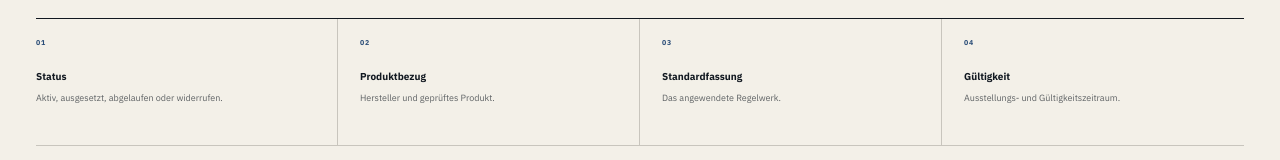
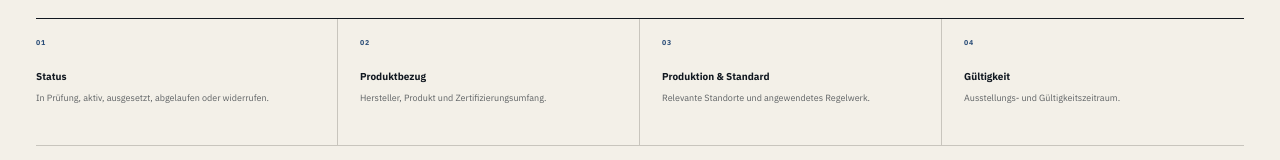
Before and after one commit to dennis-glaser-coder/human-certification-web, a Next.js app: page /pruefen in a window 1280 px wide. Shown: the part 309-469 px from the top of the page. Built offline with nearby package versions, Linux system fonts and the light colour scheme.

Commit message:
ID-Prüfung um Scope Standorte und In-Prüfung-Status erweitern

```diff
--- a/src/app/pruefen/page.js
+++ b/src/app/pruefen/page.js
@@ -7,6 +7,7 @@ import SiteFooter from '../../components/SiteFooter';
 import { getSupabaseBrowserClient } from '../../lib/supabase';
 
 const statusText = {
+  under_review: 'In Prüfung',
   active: 'Aktiv',
   suspended: 'Ausgesetzt',
   expired: 'Abgelaufen',
@@ -39,7 +40,7 @@ export default function VerifyPage() {
 
     const { data, error } = await supabase
       .from('certifications')
-      .select('public_id,status,issued_at,valid_until,last_verified_at,public_note,products(name,manufacturers(name)),standard_versions(version,title)')
+      .select('public_id,status,issued_at,valid_until,last_verified_at,public_note,certification_scope,production_locations,products(name,manufacturers(name)),standard_versions(version,title)')
       .eq('public_id', publicId)
       .maybeSingle();
 
@@ -70,9 +71,9 @@ export default function VerifyPage() {
         </div>
 
         <div className="verifyTrustStrip" aria-label="Prüfinformationen">
-          <div><span>01</span><strong>Status</strong><p>Aktiv, ausgesetzt, abgelaufen oder widerrufen.</p></div>
-          <div><span>02</span><strong>Produktbezug</strong><p>Hersteller und geprüftes Produkt.</p></div>
-          <div><span>03</span><strong>Standardfassung</strong><p>Das angewendete Regelwerk.</p></div>
+          <div><span>01</span><strong>Status</strong><p>In Prüfung, aktiv, ausgesetzt, abgelaufen oder widerrufen.</p></div>
+          <div><span>02</span><strong>Produktbezug</strong><p>Hersteller, Produkt und Zertifizierungsumfang.</p></div>
+          <div><span>03</span><strong>Produktion & Standard</strong><p>Relevante Standorte und angewendetes Regelwerk.</p></div>
           <div><span>04</span><strong>Gültigkeit</strong><p>Ausstellungs- und Gültigkeitszeitraum.</p></div>
         </div>
 
@@ -94,7 +95,7 @@ export default function VerifyPage() {
                 <small>PRÜFERGEBNIS</small>
                 <strong>Zertifizierungsdatensatz gefunden</strong>
               </div>
-              <span className={'statusBadge ' + (state.record.status === 'active' ? 'active' : '')}>{statusText[state.record.status] ?? state.record.status}</span>
+              <span className={'statusBadge status-' + state.record.status + (state.record.status === 'active' ? ' active' : '')}>{statusText[state.record.status] ?? state.record.status}</span>
             </div>
 
             <div className="verificationIdentity">
@@ -108,6 +109,8 @@ export default function VerifyPage() {
             <dl className="verificationDetails">
               <div><dt>Hersteller</dt><dd>{state.record.products?.manufacturers?.name ?? '—'}</dd></div>
               <div><dt>Produkt</dt><dd>{state.record.products?.name ?? '—'}</dd></div>
+              <div><dt>Zertifizierungsumfang</dt><dd>{state.record.certification_scope ?? '—'}</dd></div>
+              <div><dt>Produktionsstandorte</dt><dd>{state.record.production_locations?.length ? state.record.production_locations.join(' · ') : '—'}</dd></div>
               <div><dt>Standard</dt><dd>{state.record.standard_versions?.title ?? state.record.standard_versions?.version ?? '—'}</dd></div>
               <div><dt>Ausgestellt</dt><dd>{state.record.issued_at ? new Date(state.record.issued_at).toLocaleDateString('de-DE') : '—'}</dd></div>
               <div><dt>Gültig bis</dt><dd>{state.record.valid_until ? new Date(state.record.valid_until).toLocaleDateString('de-DE') : '—'}</dd></div>
```
